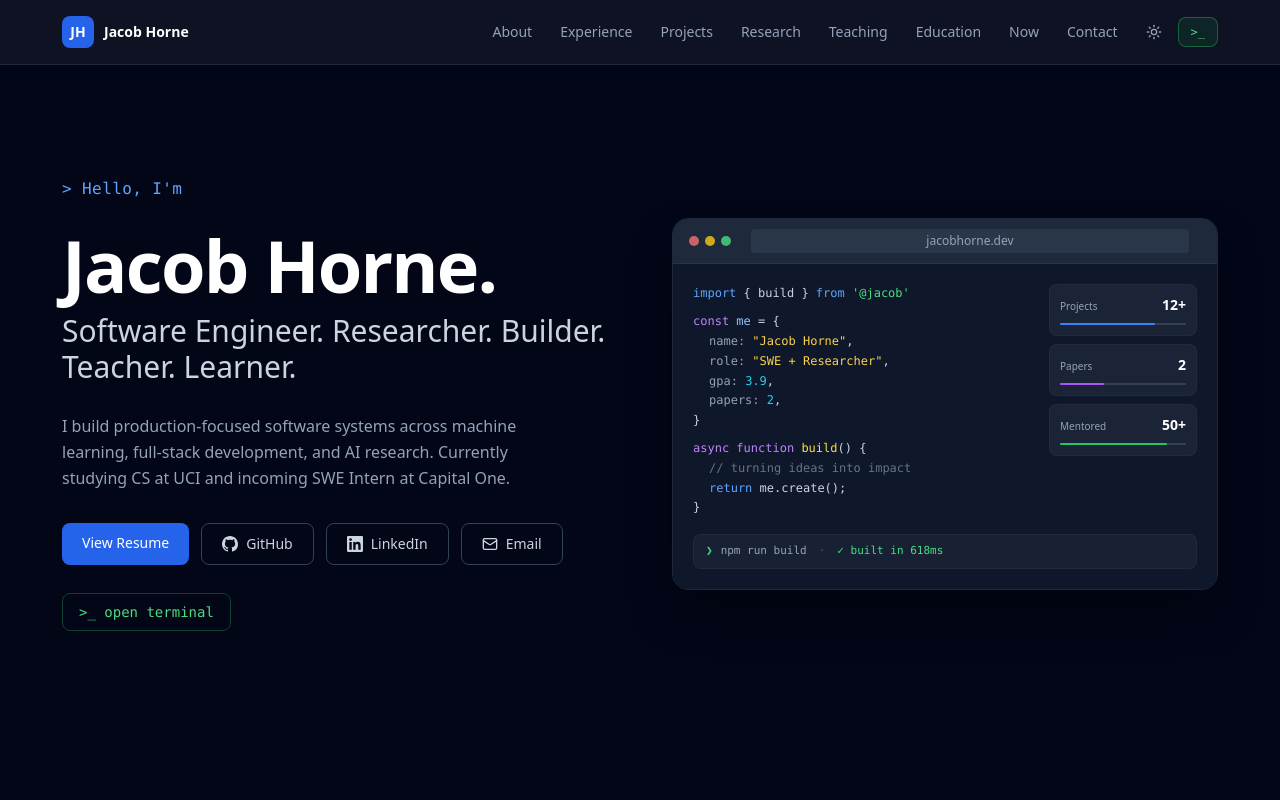
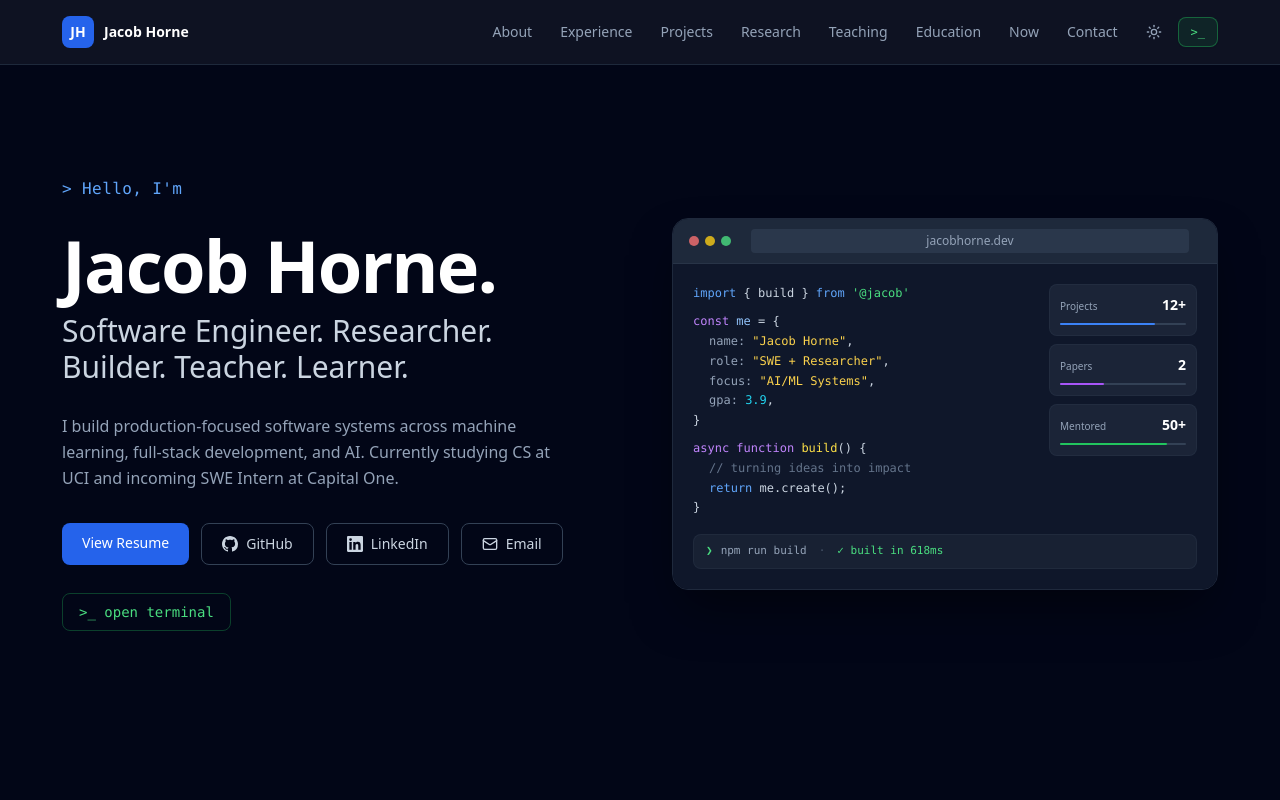
Before and after one commit to jacobhorne-jth/jacobhorne-jth.github.io, a React (Vite) app: page / in a window 1280 px wide. Shown: the top 800 px of the page. Built offline with nearby package versions, Linux system fonts and the light colour scheme.

Commit message:
checkpoint

```diff
--- a/src/App.tsx
+++ b/src/App.tsx
@@ -966,8 +966,8 @@ function LaptopVisual() {
               <div><span className="text-purple-400">const</span> <span className="text-blue-300">me</span> = {"{"}</div>
               <div className="pl-4"><span className="text-slate-400">name:</span>  <span className="text-amber-300">"Jacob Horne"</span>,</div>
               <div className="pl-4"><span className="text-slate-400">role:</span>  <span className="text-amber-300">"SWE + Researcher"</span>,</div>
+              <div className="pl-4"><span className="text-slate-400">focus:</span>  <span className="text-amber-300">"AI/ML Systems"</span>,</div>
               <div className="pl-4"><span className="text-slate-400">gpa:</span>   <span className="text-cyan-400">3.9</span>,</div>
-              <div className="pl-4"><span className="text-slate-400">papers:</span> <span className="text-cyan-400">2</span>,</div>
               <div>{"}"}</div>
               <div className="h-2" />
               <div><span className="text-purple-400">async function</span> <span className="text-yellow-300">build</span>{"() {"}</div>
@@ -1020,12 +1020,12 @@ function Hero({ onOpenTerminal }: { onOpenTerminal: () => void }) {
                 Jacob Horne.
               </h1>
               <p className="text-2xl md:text-3xl text-slate-300 font-medium">
-                Software Engineer. Researcher. Builder. Teacher. Learner.
+                Software Engineer. Researcher.<br />Builder. Teacher. Learner.
               </p>
             </div>
             <p className="text-base text-slate-400 leading-relaxed max-w-lg">
               I build production-focused software systems across machine learning, full-stack development,
-              and AI research. Currently studying CS at UCI and incoming SWE Intern at Capital One.
+              and AI. Currently studying CS at UCI and incoming SWE Intern at Capital One.
             </p>
             {/* Buttons */}
             <div className="flex flex-wrap gap-3 pt-1">
```
